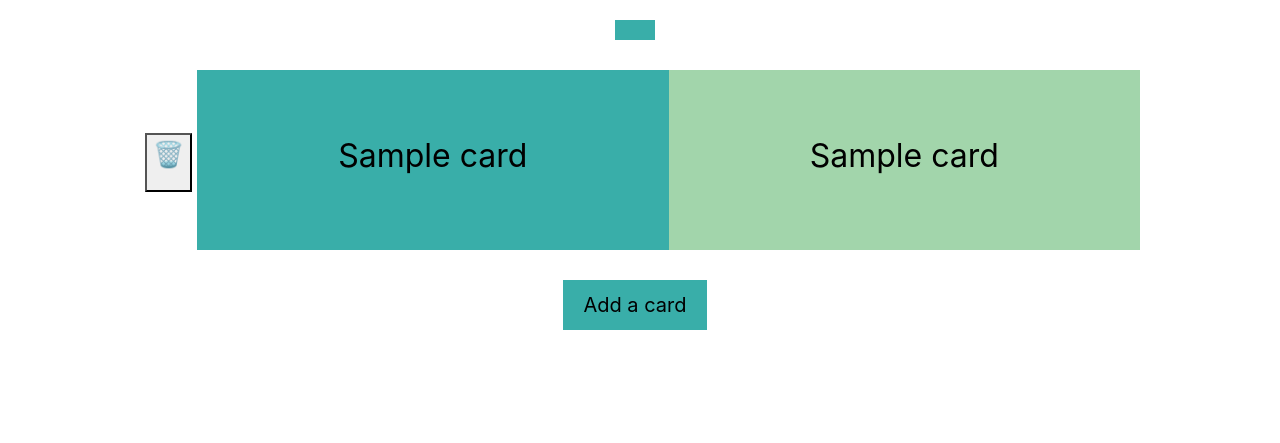
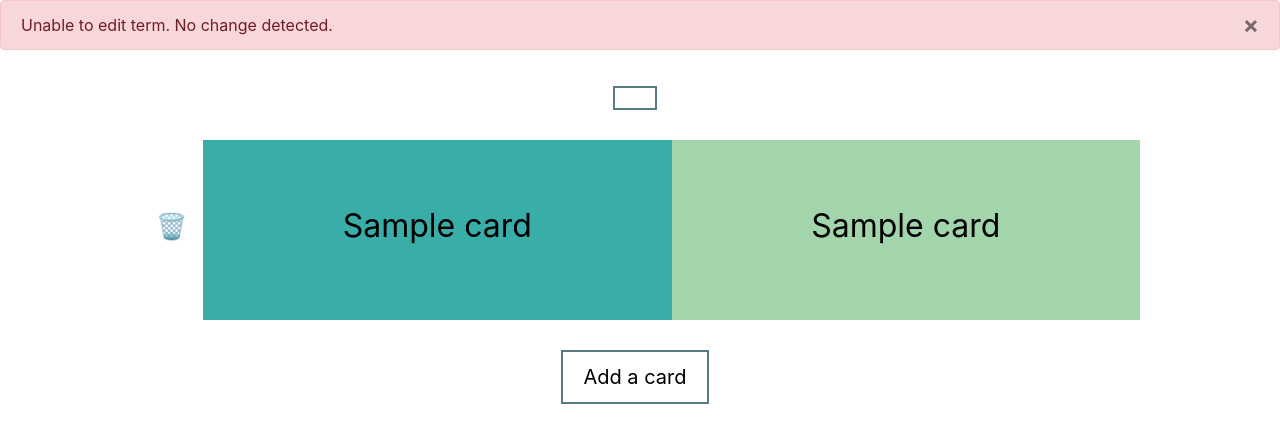
Before and after one commit to Cory-Avrutis/Free-Quizlet, a Flask app: page /edit_term in a window 1280 px wide. Shown: the part 56-499 px from the top of the page. Run offline with Flask 3, Linux system fonts and the light colour scheme; a user stored in the database is signed in; a database or web service that is not in the repository returns one stand-in record (values such as "Sample title"); some libraries are stand-ins or nearby versions.

Commit message:
error checking for editing term, def, and add card

```diff
--- a/website/templates/edit_set.html
+++ b/website/templates/edit_set.html
@@ -80,8 +80,8 @@
 
     /* style for the title button. we'll also use this for add a card button */
     .title-button {
-      background-color: #39aea9;
-      border: none;
+      background-color: white;
+      border: #557b83 solid 2px;
       color: black;
       padding: 10px 20px;
       text-align: center;
@@ -95,6 +95,7 @@
     .trash-button {
       padding-top: 5px;
       background-color: transparent;
+      border: none;
       align-self: center;
       font-size: 25px;
       margin-left: 5px;
@@ -224,7 +225,7 @@
       bottom: 10px;
       right: auto;
       left: 10px;
-      background-color: green;
+      background-color: #26d701;
       border: none;
       color: white;
       padding: 10px 20px;
@@ -332,7 +333,7 @@
     <div class="flashcard-row-join">
 
       <div class="trash-button">
-        <button class="remove-button" data-modal-target="#modal_REMOVE_{{  loop.index  }}">
+        <button class="remove-button trash-button" data-modal-target="#modal_REMOVE_{{  loop.index  }}">
           <p>&#128465;</p>
         </button>
       </div>
@@ -381,7 +382,7 @@
         <input type="hidden" name="old_term" value="{{ term }}">
         <input type="hidden" name="old_def" value="{{ cards[term] }}">
 
-        <button class="done-button" style="background-color: red;" >Delete it</button>
+        <button class="done-button" style="background-color: #ff2e2e;" >Delete it</button>
       </form>
 
 
@@ -429,7 +430,7 @@
   <div class = "modal2" id="modal_DEFINITION_{{  loop.index  }}">
     <div class = "modal2-header">
         <div class = "def">
-          Please enter a new term to rename '{{ cards[term] }}'
+          Please enter a new definiton to replace '{{ cards[term] }}'
         </div>
 
         <button data-close-button ="" class = "close-button">
--- a/website/views.py
+++ b/website/views.py
@@ -104,7 +104,6 @@ def edit_term():
     title = ""
     old_term = ""
     new_term = ""
-
     if request.method == 'POST':
         title = request.form['title']
         old_term = request.form['old_term']
@@ -139,12 +138,16 @@ def edit_term():
         - Steven
     """
 
-    if old_term != new_term:
-
-        # add new card with new ter, use existing definiton
+    if old_term == new_term:
+        flash('Unable to edit term. No change detected.', category='error')
+    elif new_term in cards:
+        flash('Term already exists in the set.', category='error')
+    else:
+        # add new card with new term, use existing definiton
         card_sets.update_one({"User": current_user.get_id(), "Title": title}, {"$set": {'Cards.' + new_term: cards[old_term]}})     #adds new term, matches it with old definition
         card_sets.update_one({"User": current_user.get_id(), "Title": title}, {"$unset": {'Cards.' + old_term: cards[old_term]}})   #gets rid of the previous term and its definition
 
+    # updated cardset to show when screen reloads
     cardSet = card_sets.find_one( {"User": current_user.get_id(), "Title": title} ) # finds the updated cards to be sent to edit_set.html
     cards = cardSet['Cards']
 
@@ -167,8 +170,15 @@ def edit_definition():
         new_def = request.form['new_def']
 
 
+    # updated cardset to show when screen reloads
+    cardSet = card_sets.find_one( {"User": current_user.get_id(), "Title": title} ) # finds the updated cards to be sent to edit_set.html
+    cards = cardSet['Cards']
 
-    if old_def != new_def:
+    if old_def != new_def and new_def in cards.values():
+        flash('Warning: Existing term has same definition', category='warning')
+    if old_def == new_def:
+        flash('Unable to edit definition. No change detected.', category='error')
+    else:
         card_sets.update_one({"User": current_user.get_id(), "Title": title}, {"$unset": {'Cards.' + term: old_def}})     #gets rid of the previous term and its definition
         card_sets.update_one({"User": current_user.get_id(), "Title": title}, {"$set": {'Cards.' + term: new_def}})       #adds new term, matches it with old definition
 
@@ -176,8 +186,6 @@ def edit_definition():
     cards = cardSet['Cards']
 
     return render_template("edit_set.html", user=current_user, cards=cards, title=title)
-
-
 
 @views.route("/new_card", methods = ['POST', 'GET'])
 @login_required
@@ -201,8 +209,12 @@ def new_card():
      thank you! - Steven
     """
 
-    if new_term != "" and new_def != "":    #only neccessary for add a card because i wrapped the form around both inputs. if they click out, flow goes here so must error check
+    if new_term in cards:
+        flash('Unable to add. Term already exists in the set.', category='error')
+    if new_def in cards.values():
+        flash('Warning: Existing term has same definition', category='warning')
 
+    if new_term != "" and new_def != "" and new_term not in cards:    #only neccessary for add a card because i wrapped the form around both inputs. if they click out, flow goes here so must error check
         card_sets.update_one(
             {"User": current_user.get_id(), "Title": title},
             {"$set": {'Cards.' + new_term: new_def}})       #adds new term with its new definition
```
